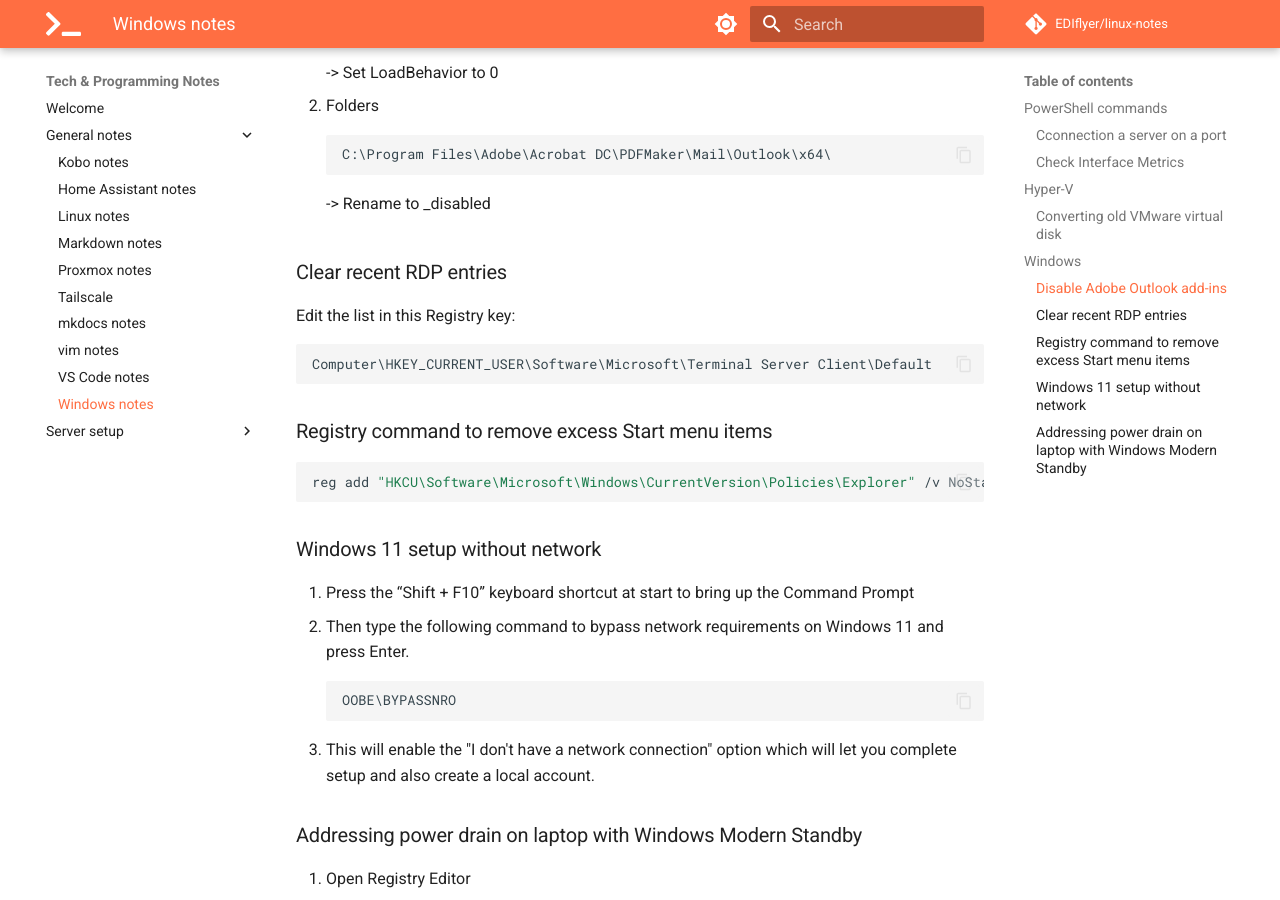
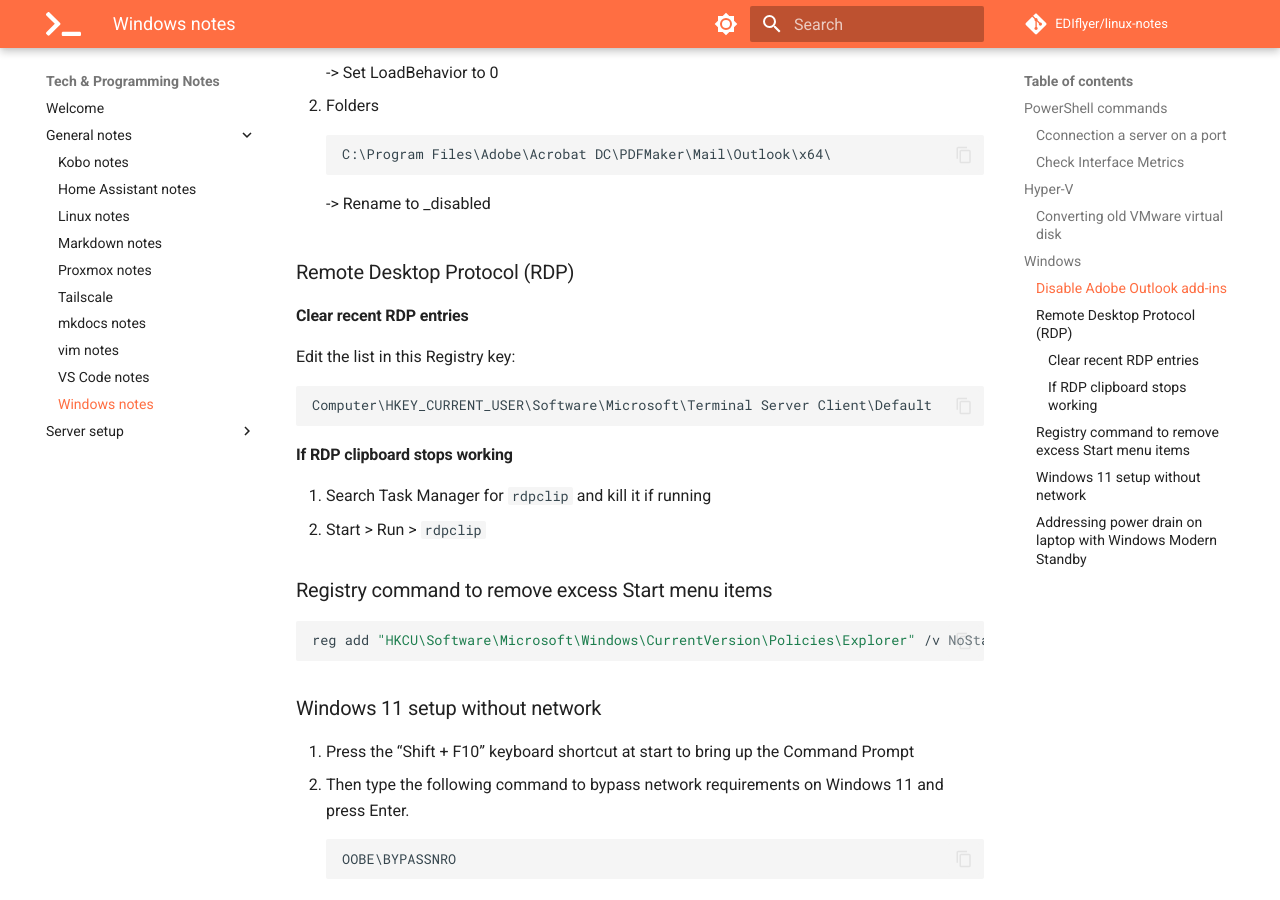
Before and after one commit to EDIflyer/linux-notes, an MkDocs documentation site: the page built from docs/general-notes/windows_notes.md, in a window 1280 px wide and 900 px high, scrolled down 945 px. Built offline with MkDocs 1.6.1 and Material for MkDocs 9.7.7, drawn with Linux system fonts in a browser that asks for light colours; comment, search, counter and statistics services are not loaded.

Commit message:
docs: rdpclip

````diff
--- a/docs/general-notes/windows_notes.md
+++ b/docs/general-notes/windows_notes.md
@@ -38,11 +38,15 @@ C:\Program Files\Adobe\Acrobat DC\PDFMaker\Mail\Outlook\x64\
 ```
 -> Rename to _disabled
 
-### Clear recent RDP entries
+### Remote Desktop Protocol (RDP)
+#### Clear recent RDP entries
 Edit the list in this Registry key:
 ```
 Computer\HKEY_CURRENT_USER\Software\Microsoft\Terminal Server Client\Default
 ```
+#### If RDP clipboard stops working
+1. Search Task Manager for `rdpclip` and kill it if running
+1. Start > Run > `rdpclip`
 
 ### Registry command to remove excess Start menu items
 ```batch
````
